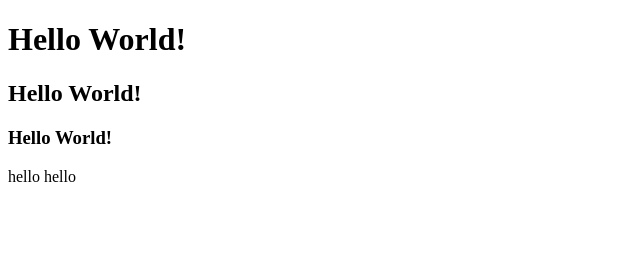
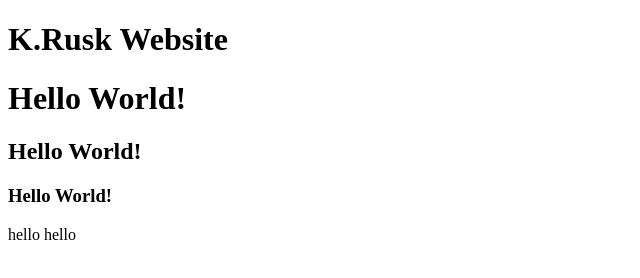
Before and after one commit to ruskk/ruskk.github.io, a plain HTML site: page index.html in a window 1280 px wide. Shown: the whole page, without its empty margins (0-640 px from the left). Drawn offline with Linux system fonts and the light colour scheme.

Commit message:
Update index.html

```diff
--- a/index.html
+++ b/index.html
@@ -4,6 +4,7 @@
 	<title>K.Rusk website</title>
 </head>
 <body>
+<h1>K.Rusk Website</h1>
 <h1>Hello World!</h1>
 <h2>Hello World!</h2>
 <h3>Hello World!</h3>
```
